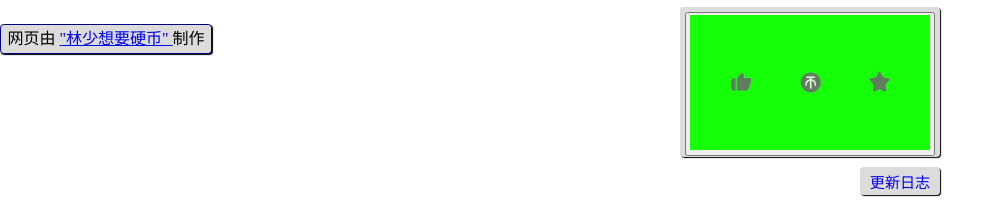
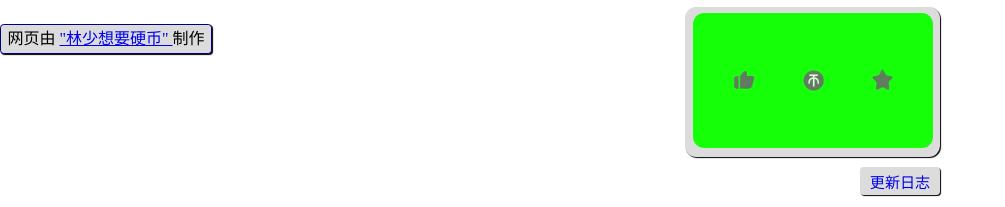
Before and after one commit to LinshaoBili/hxygzs, a plain HTML site: page hxygzs/concise/hxygzs.html in a window 1280 px wide. Shown: the part 616-823 px from the top of the page, without its empty margins (0-1005 px from the left). Drawn offline with Linux system fonts and the light colour scheme.

Commit message:
Add files via upload

```diff
--- a/hxygzs/concise/hxygzs.html
+++ b/hxygzs/concise/hxygzs.html
@@ -181,25 +181,30 @@
 		<div style="height: 3px;"></div>
 	</div>
 
-	<div style="float:right;background-color: gainsboro;height: 150px;border-radius: 1mm;box-shadow:  1px 1px 1px;margin-top: 10px;">
-		<button onclick="sanlian_button()" class="sanlian_button_1" style="width: 250px;margin: 5px;">
-			<img src="../sanlian/sanlian_off.png" style="width: 240px;margin: 0px;margin-left: -1.5%;"  onclick="sanlian()" id="sanlian" />
+	<div style="float:right;background-color: gainsboro;height: 150px;border-radius: 3mm;box-shadow:  1px 1px 1px;margin-top: 10px;">
+		<button id="A1" onclick="sanlian()" style="width: 250px;background-color: rgba(0, 0, 0, 0);border: none;margin: 5px auto;margin-left: 5px;">
+			<img src="../sanlian/sanlian_off.png" style="width: 240px;margin: 0px;margin-left: -1.5%;border-radius: 3mm;" id="sanlian" />
 		</button>
 		<script>
 			function sanlian()
 			{
 				Element=document.getElementById('sanlian')
-				if (Element.src.match('sanlian'))
+				if
+				(
+					Element.src.match('sanlian')
+				)
 				{
 					Element.src="../sanlian/sanlian.gif";
-				}
-				return
-			}
-		</script>
-		<script>
-			function sanlian_button()
-			{
-				setTimeout(function(){alert("谢谢您的三连")},3000);
+				};
+					document.getElementById("A1").disabled=true;
+				if
+				(
+					setTimeout(function(){alert("谢谢您的三连")}, 3000)
+				);
+				if
+				(
+					setTimeout(function(){Element.src="../sanlian/sanlian_on.png"},2800)
+				);
 			}
 		</script>
 	</div>
```
Also changed, not shown: hxygzs/new/更新日志.txt.
